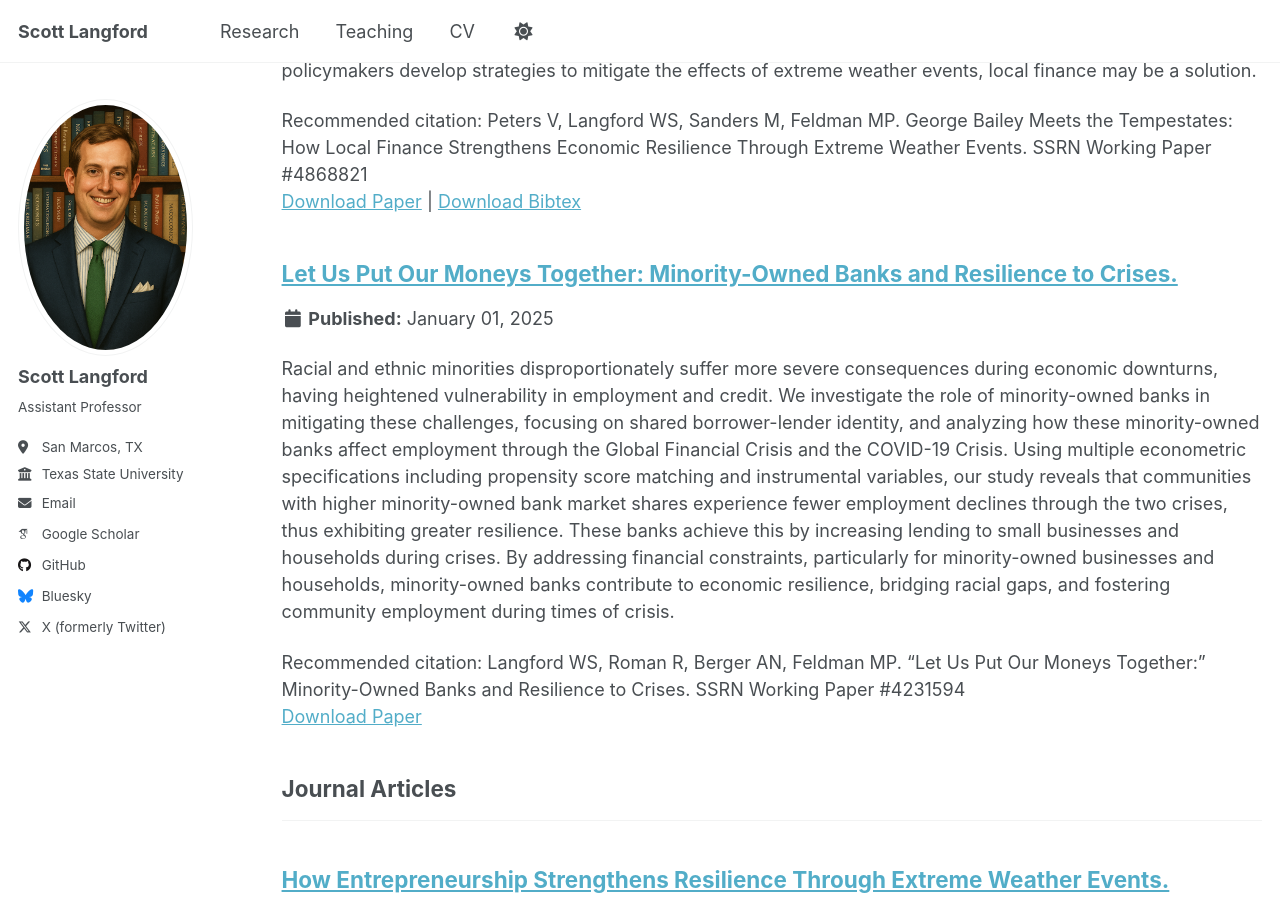
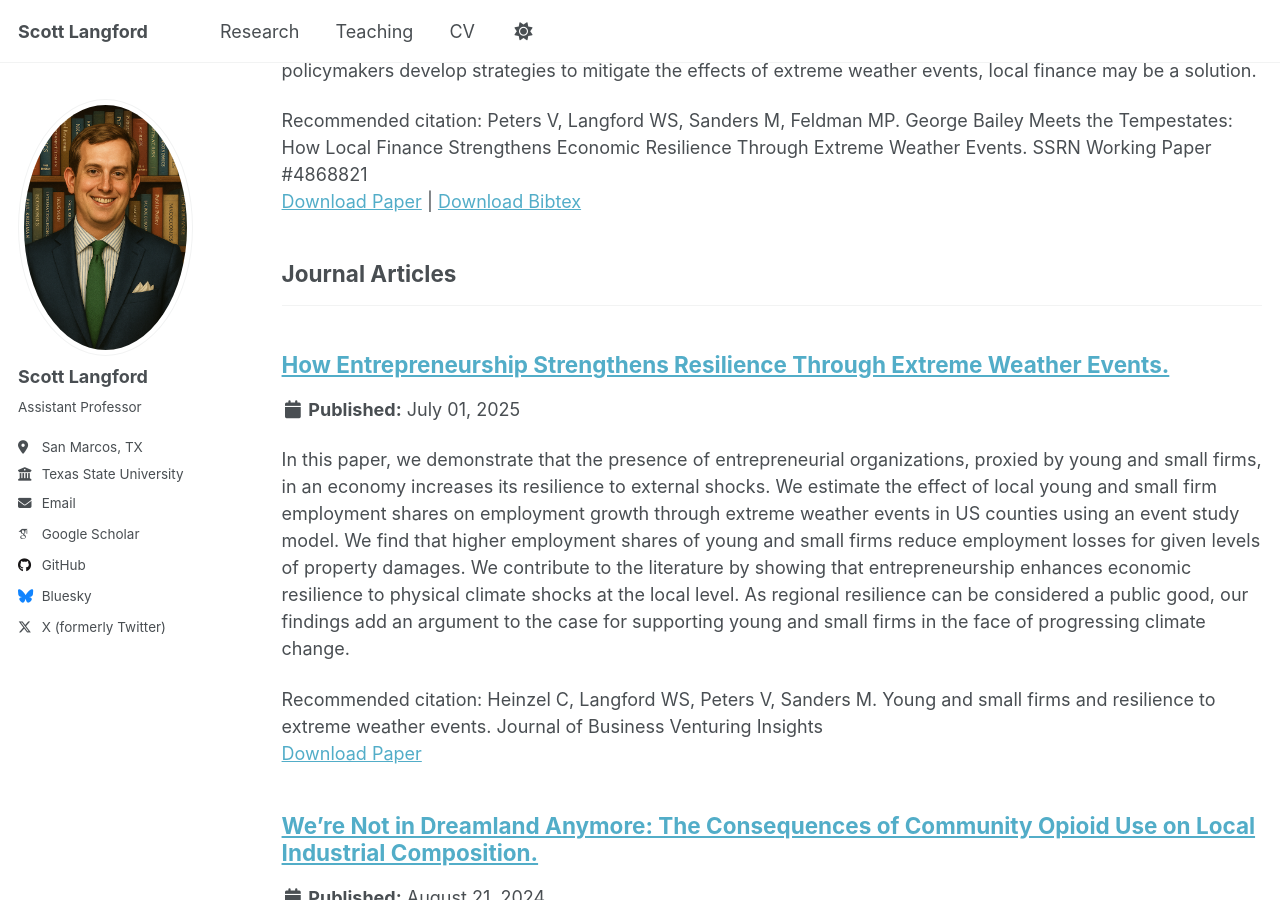
Before and after one commit to scottlangford2/scott_langford, a Jekyll site: the page built from _pages/research.html, in a window 1280 px wide and 900 px high, scrolled down 559 px. Built offline with Jekyll 4.4.1, drawn with Linux system fonts in a browser that asks for light colours; some web fonts are replaced.

Commit message:
Change category in WP_Moneys_Together.md
Updated category from 'working_papers' to 'publications' in the research document.

```diff
--- a/_research/WP_Moneys_Together.md
+++ b/_research/WP_Moneys_Together.md
@@ -1,7 +1,7 @@
 ---
 title: 'Let Us Put Our Moneys Together: Minority-Owned Banks and Resilience to Crises.'
 collection: research
-category: working_papers
+category: publications
 permalink: /research/WP_Moneys_Together
 excerpt: Racial and ethnic minorities disproportionately suffer more severe consequences during economic downturns, having heightened vulnerability in employment and credit. We investigate the role of minority-owned banks in mitigating these challenges, focusing on shared borrower-lender identity, and analyzing how these minority-owned banks affect employment through the Global Financial Crisis and the COVID-19 Crisis. Using multiple econometric specifications including propensity score matching and instrumental variables, our study reveals that communities with higher minority-owned bank market shares experience fewer employment declines through the two crises, thus exhibiting greater resilience. These banks achieve this by increasing lending to small businesses and households during crises. By addressing financial constraints, particularly for minority-owned businesses and households, minority-owned banks contribute to economic resilience, bridging racial gaps, and fostering community employment during times of crisis.
 date: 2025-01-01
```
